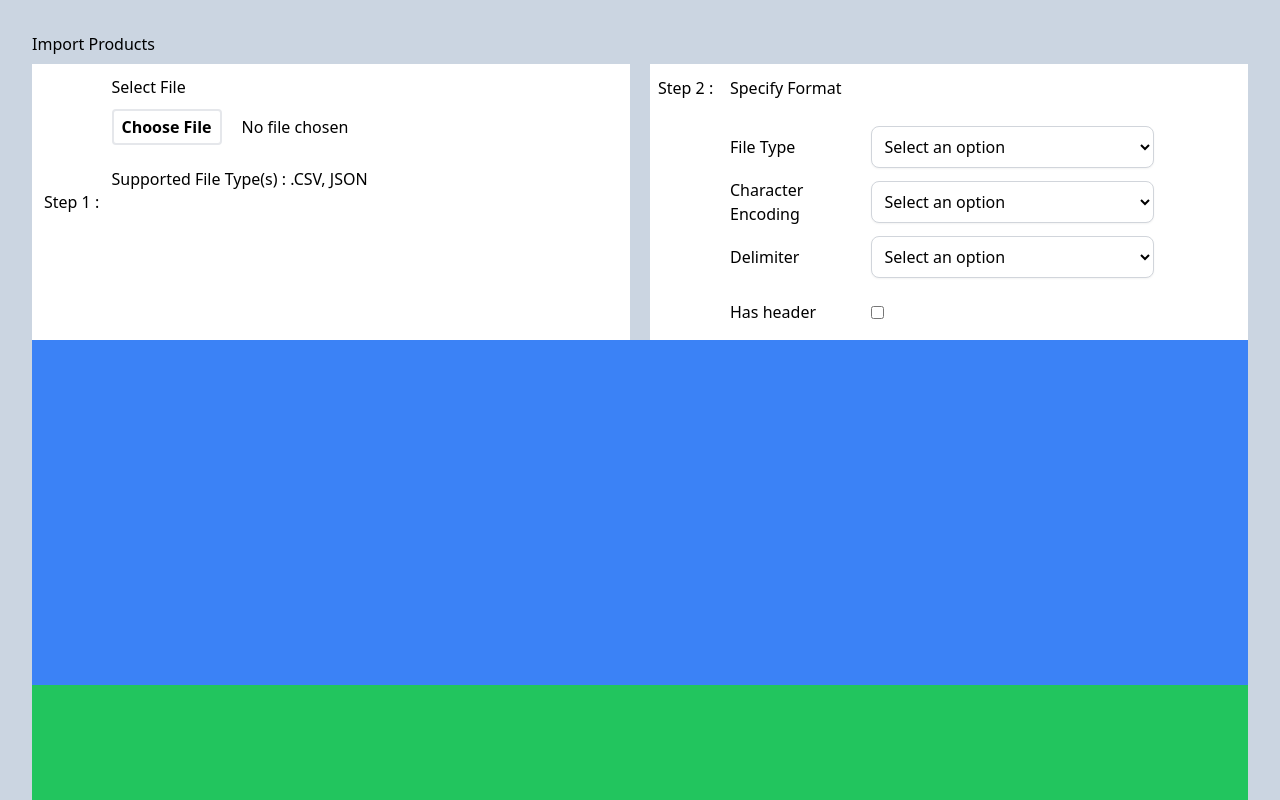
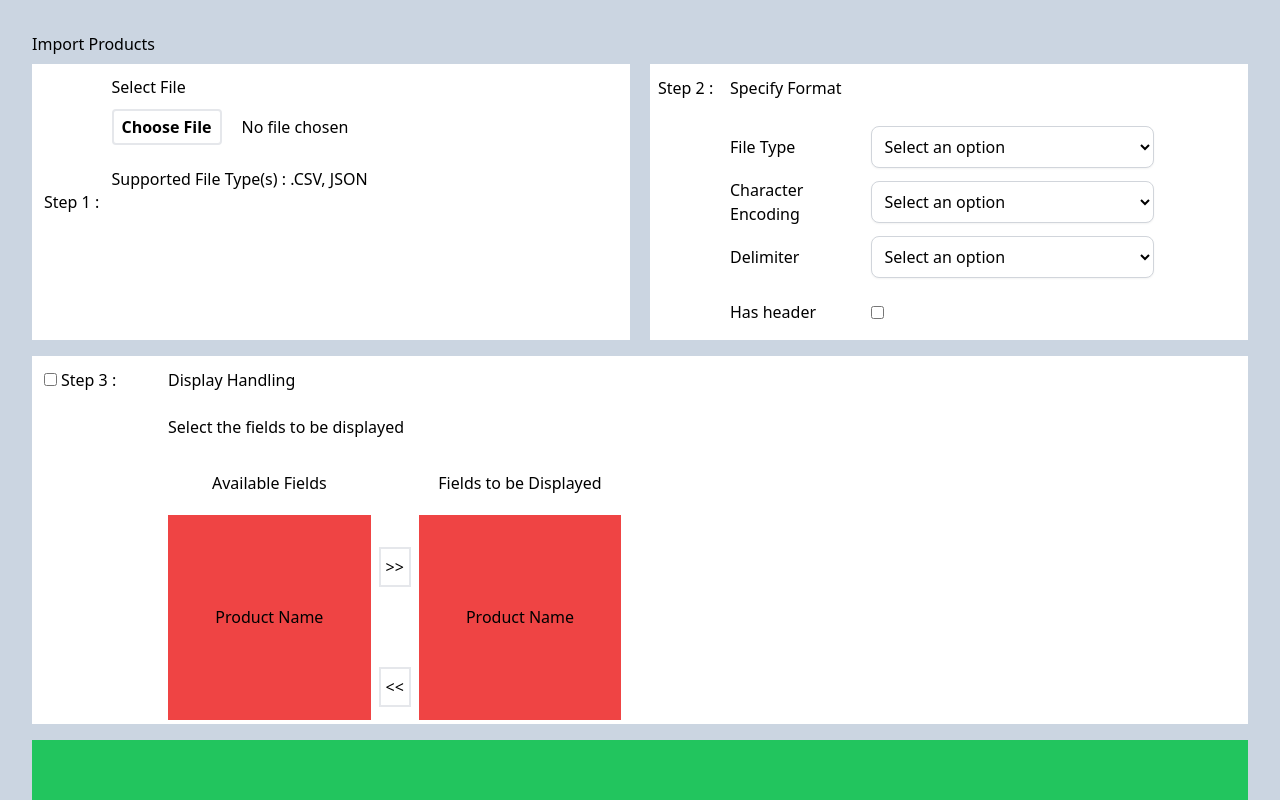
Before and after one commit to Unmesh3006/ZenTrades-Task2, a React (Create React App) app: page / in a window 1280 px wide. Built offline with nearby package versions, Linux system fonts and the light colour scheme.

Commit message:
added step 3 layout

```diff
--- a/src/components/page.component.tsx
+++ b/src/components/page.component.tsx
@@ -1,13 +1,25 @@
-import React,{useState} from "react";
+import React,{ useEffect, useState} from "react";
 import Dropzone from "react-dropzone";
 import { toast } from "react-toastify";
 import "react-toastify/dist/ReactToastify.css";
-import { character_ecoding, delimiter, file_type } from "../util/constants";
+import {
+  available_fields_data,
+  character_ecoding,
+  delimiter,
+  file_type,
+} from "../util/constants";
 
 const Page: any = () => {
   const [file, setFile] = useState<any>("No file chosen");
   const [data, setData] = useState<any>([]);
   const [selectedItem, setSelectedItem] = useState("");
+
+  const [selectedFields, setSelectedFields] = useState<any>([]);
+  const [available_fields, setAvailableFields] = useState<any>([]);
+
+  useEffect(() => {
+    setAvailableFields(available_fields_data);
+  }, []);
 
   const handleSelectChange = (event: any) => {
     if (event.target.value === "") {
@@ -16,6 +28,14 @@ const Page: any = () => {
     }
 
     setSelectedItem(event.target.value);
+  };
+
+  const handleAdd = (event: any) => {
+    console.log("add");
+  };
+
+  const handleRemove = () => {
+    console.log("remove");
   };
 
   async function onDropFunc(acceptedFiles: any) {
@@ -173,8 +193,58 @@ const Page: any = () => {
                 </div>
               </div>
             </div>
-            <div className="w-full h-1/2 bg-blue-500"></div>
-            <div className="w-full h-1/6 bg-green-500"></div>
+             <div className="w-full h-1/2 bg-white my-4 flex">
+              <div className="w-28 h-full m-3 flex">
+                <div className="">
+                  <input type="checkbox" />
+                </div>
+                <div className="w-1"></div>
+                Step 3 :
+              </div>
+              <div className="h-full w-1/2 bg-white flex flex-col">
+                <div className="w-full h-16 flex items-center">
+                  Display Handling
+                </div>
+                <div className="w-full h-16 flex items-center">
+                  Select the fields to be displayed
+                </div>
+                <div className="w-full h-full flex">
+                  <div className="w-1/3 h-full">
+                    <div className="w-full h-16 flex items-center justify-center">
+                      Available Fields
+                    </div>
+                    <div className="w-full h-3/4 bg-red-500 flex items-center justify-center">
+                      Product Name
+                    </div>
+                  </div>
+                  <div className="w-12 h-full flex flex-col items-center justify-center p-2">
+                    <div className="w-full h-20"></div>
+                    <button
+                      className="w-full h-10 border-2"
+                      onClick={handleAdd}
+                    >
+                      {">>"}
+                    </button>
+                    <div className="w-full h-20"></div>
+                    <button
+                      className="w-full h-10 border-2"
+                      onClick={handleRemove}
+                    >
+                      {"<<"}
+                    </button>
+                  </div>
+                  <div className="w-1/3 h-full ">
+                    <div className="w-full h-16 flex items-center justify-center">
+                      Fields to be Displayed
+                    </div>
+                    <div className="w-full h-3/4 bg-red-500 flex items-center justify-center">
+                      Product Name
+                    </div>
+                  </div>
+                </div>
+              </div>
+            </div>
+            <div className="w-full h-16 bg-green-500"></div>
           </div>
         </div>
       </div>
--- a/src/util/constants.tsx
+++ b/src/util/constants.tsx
@@ -54,3 +54,15 @@ export const delimiter = [
     value: " ",
   },
 ];
+
+export const available_fields_data = [
+  "Product Id",
+  "SubCategory",
+  "Title",
+  "Price",
+  "Popularity",
+  "Description",
+  "Rating",
+  "UTM Source",
+  "UTM Medium",
+];
```
